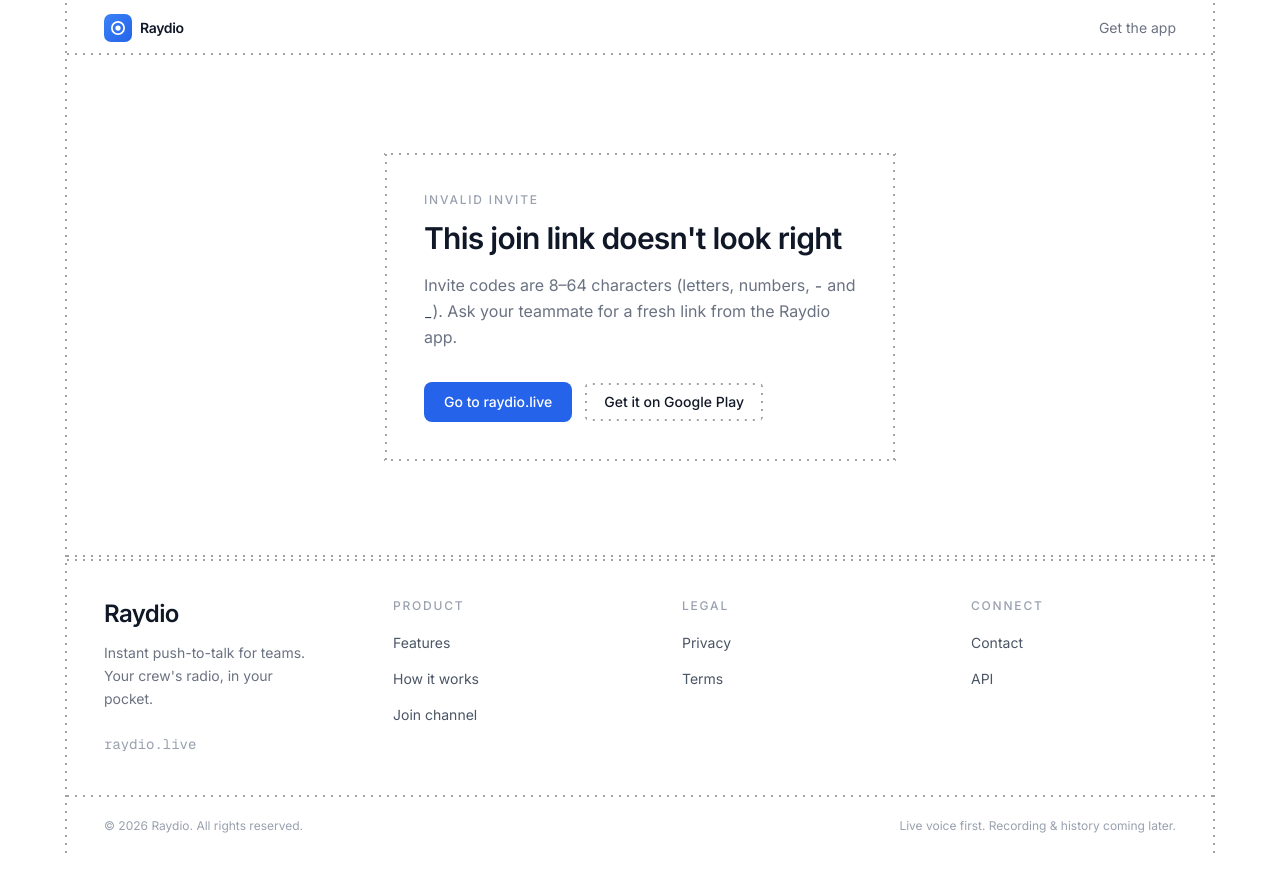
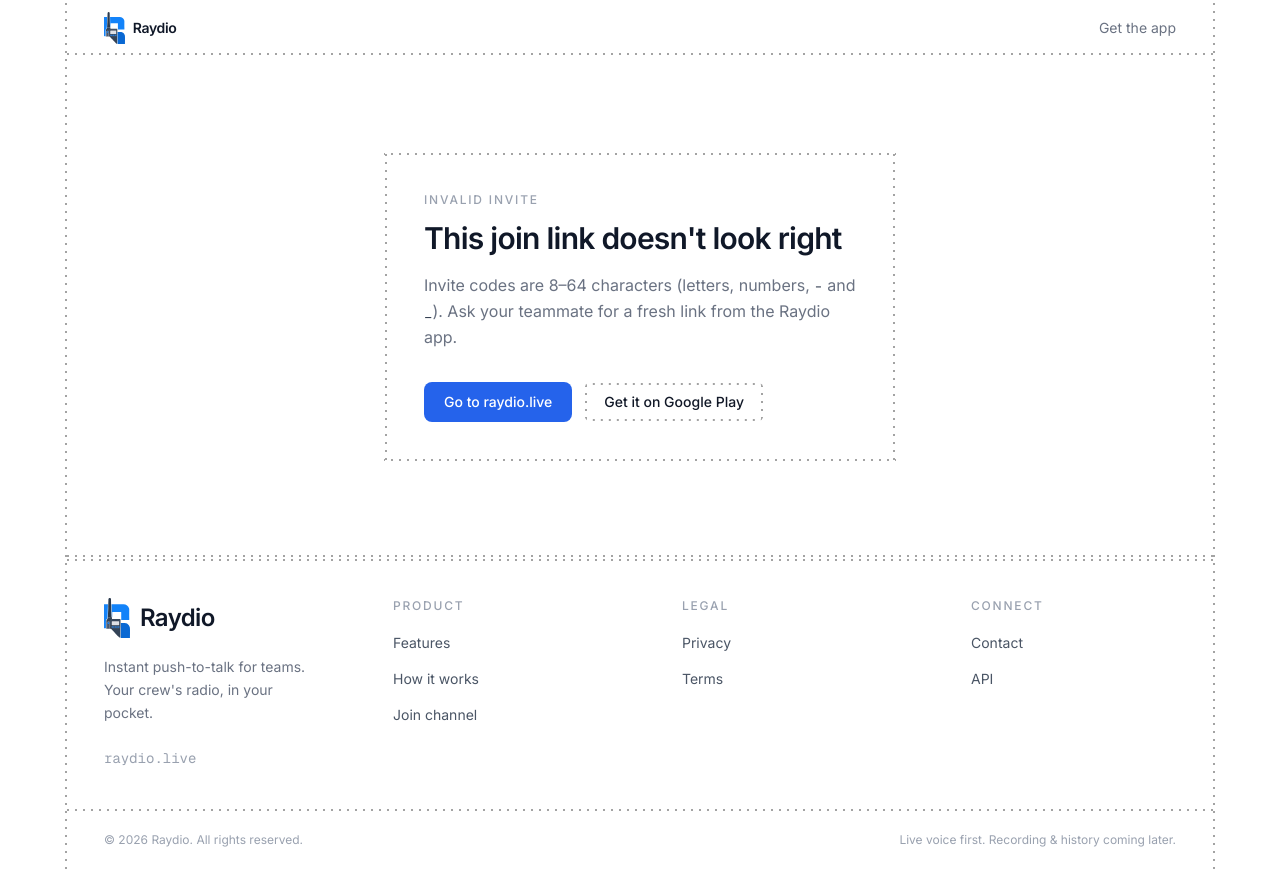
Before and after one commit to raydio-live/landing, a Next.js app: page /j/1 in a window 1280 px wide. Built offline with nearby package versions, Linux system fonts and the light colour scheme.

Commit message:
Use the walkie-talkie mark in header, footer, and page lockups.

```diff
--- a/app/components/footer.tsx
+++ b/app/components/footer.tsx
@@ -1,3 +1,5 @@
+import { RaydioLogo } from "./logo";
+
 const footerLinks = {
   Product: [
     { label: "Features", href: "/#features" },
@@ -19,7 +21,12 @@
     <footer>
       <div className="dot-grid dot-border-t grid lg:grid-cols-4">
         <div className="p-8 sm:p-10">
-          <p className="text-2xl font-semibold tracking-tight text-gray-900">Raydio</p>
+          <a href="/" className="inline-flex items-center gap-2.5">
+            <RaydioLogo className="h-10 w-auto" />
+            <span className="text-2xl font-semibold tracking-tight text-gray-900">
+              Raydio
+            </span>
+          </a>
           <p className="mt-3 max-w-xs text-sm leading-relaxed text-gray-500">
             Instant push-to-talk for teams. Your crew&apos;s radio, in your pocket.
           </p>
--- a/app/components/header.tsx
+++ b/app/components/header.tsx
@@ -1,7 +1,7 @@
 "use client";
 
 import { useState } from "react";
-import { RaydioLogo } from "./logo";
+import { RaydioWordmark } from "./logo";
 
 const navLinks = [
   { href: "#how-it-works", label: "How it works" },
@@ -20,10 +20,7 @@
           href="#"
           className="dot-border-r flex items-center gap-2 px-6 sm:px-10"
         >
-          <RaydioLogo className="h-7 w-7" />
-          <span className="text-sm font-semibold tracking-tight text-gray-900">
-            Raydio
-          </span>
+          <RaydioWordmark />
         </a>
 
         {navLinks.map((link) => (
@@ -49,10 +46,7 @@
       {/* Mobile */}
       <div className="flex h-14 items-center justify-between px-6 md:hidden">
         <a href="#" className="flex items-center gap-2">
-          <RaydioLogo className="h-7 w-7" />
-          <span className="text-sm font-semibold tracking-tight text-gray-900">
-            Raydio
-          </span>
+          <RaydioWordmark />
         </a>
 
         <button
--- a/app/components/legal-doc.tsx
+++ b/app/components/legal-doc.tsx
@@ -1,6 +1,6 @@
 import type { ReactNode } from "react";
 import { Footer } from "./footer";
-import { RaydioLogo } from "./logo";
+import { RaydioWordmark } from "./logo";
 import { PageFrame } from "./ui/page-frame";
 
 type LegalDocProps = {
@@ -15,10 +15,7 @@
       <header className="section-divider">
         <div className="flex h-14 items-center justify-between px-6 sm:px-10">
           <a href="/" className="flex items-center gap-2">
-            <RaydioLogo className="h-7 w-7" />
-            <span className="text-sm font-semibold tracking-tight text-gray-900">
-              Raydio
-            </span>
+            <RaydioWordmark />
           </a>
           <a
             href="/"
--- a/app/components/logo.tsx
+++ b/app/components/logo.tsx
@@ -1,28 +1,30 @@
-export function RaydioLogo({ className = "" }: { className?: string }) {
+type LogoProps = {
+  className?: string;
+};
+
+export function RaydioLogo({ className = "h-8 w-auto" }: LogoProps) {
   return (
-    <svg
-      viewBox="0 0 32 32"
-      fill="none"
-      xmlns="http://www.w3.org/2000/svg"
+    // Brand mark is a static SVG; next/image adds nothing here.
+    // eslint-disable-next-line @next/next/no-img-element
+    <img
+      src="/raydio-icon.svg"
+      alt=""
+      width={1711}
+      height={2640}
       className={className}
       aria-hidden="true"
-    >
-      <rect width="32" height="32" rx="8" fill="url(#logo-gradient)" />
-      <circle cx="16" cy="16" r="7" stroke="white" strokeWidth="2" fill="none" />
-      <circle cx="16" cy="16" r="3" fill="white" />
-      <defs>
-        <linearGradient
-          id="logo-gradient"
-          x1="0"
-          y1="0"
-          x2="32"
-          y2="32"
-          gradientUnits="userSpaceOnUse"
-        >
-          <stop stopColor="#3B82F6" />
-          <stop offset="1" stopColor="#2563EB" />
-        </linearGradient>
-      </defs>
-    </svg>
+      draggable={false}
+    />
   );
 }
+
+export function RaydioWordmark({ className = "" }: LogoProps) {
+  return (
+    <span className={`flex items-center gap-2 ${className}`.trim()}>
+      <RaydioLogo />
+      <span className="text-sm font-semibold tracking-tight text-gray-900">
+        Raydio
+      </span>
+    </span>
+  );
+}
--- a/app/j/[token]/page.tsx
+++ b/app/j/[token]/page.tsx
@@ -1,5 +1,5 @@
 import type { Metadata } from "next";
-import { RaydioLogo } from "../../components/logo";
+import { RaydioWordmark } from "../../components/logo";
 import { Footer } from "../../components/footer";
 import { PageFrame } from "../../components/ui/page-frame";
 import { JoinInvite } from "../../components/join-invite";
@@ -52,10 +52,7 @@
       <header className="section-divider">
         <div className="flex h-14 items-center justify-between px-6 sm:px-10">
           <a href="/" className="flex items-center gap-2">
-            <RaydioLogo className="h-7 w-7" />
-            <span className="text-sm font-semibold tracking-tight text-gray-900">
-              Raydio
-            </span>
+            <RaydioWordmark />
           </a>
           <a
             href="/#download"
```
Also changed, not shown: public/raydio-icon.svg.
